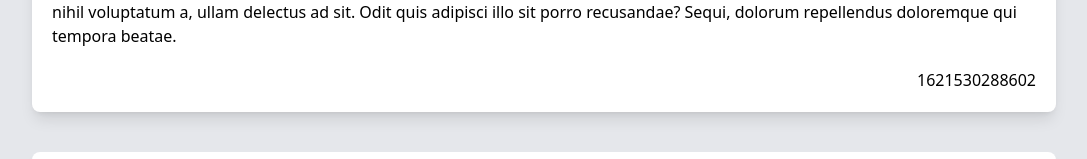
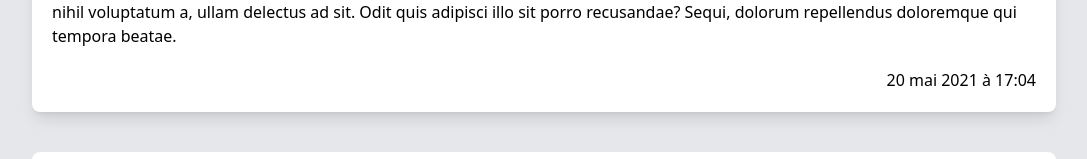
Before and after one commit to Vikito18/Exo_React, a React (Create React App) app in the folder blog/: page / in a window 1280 px wide. Shown: the part 478-637 px from the top of the page, without its empty margins (96-1183 px from the left). Built offline with nearby package versions, Linux system fonts and the light colour scheme; data requests are answered from the project's data file.

Commit message:
feat : format date

```diff
--- a/blog/src/components/Posts.js
+++ b/blog/src/components/Posts.js
@@ -3,6 +3,18 @@ import axios from "axios";
 
 const Posts = () => {
   const [posts, setPosts] = useState([]);
+
+  const dateFormat = (date) => {
+    const newDate = new Date(date).toLocaleDateString("fr-FR", {
+      year: "numeric",
+      month: "long",
+      day: "numeric",
+      hour: "numeric",
+      minute: "numeric",
+    });
+
+    return newDate;
+  };
 
   const getData = () => {
     axios
@@ -18,7 +30,7 @@ const Posts = () => {
         <div key={post.id} className="bg-white p-5 shadow-lg mb-5 rounded-lg ">
           <h2 className="font-extrabold mb-3">{post.author}</h2>
           <p>{post.content}</p>
-          <p className="flex justify-end mt-5">{post.date}</p>
+          <p className="flex justify-end mt-5">{dateFormat(post.date)}</p>
         </div>
       ))}
     </ul>
```
